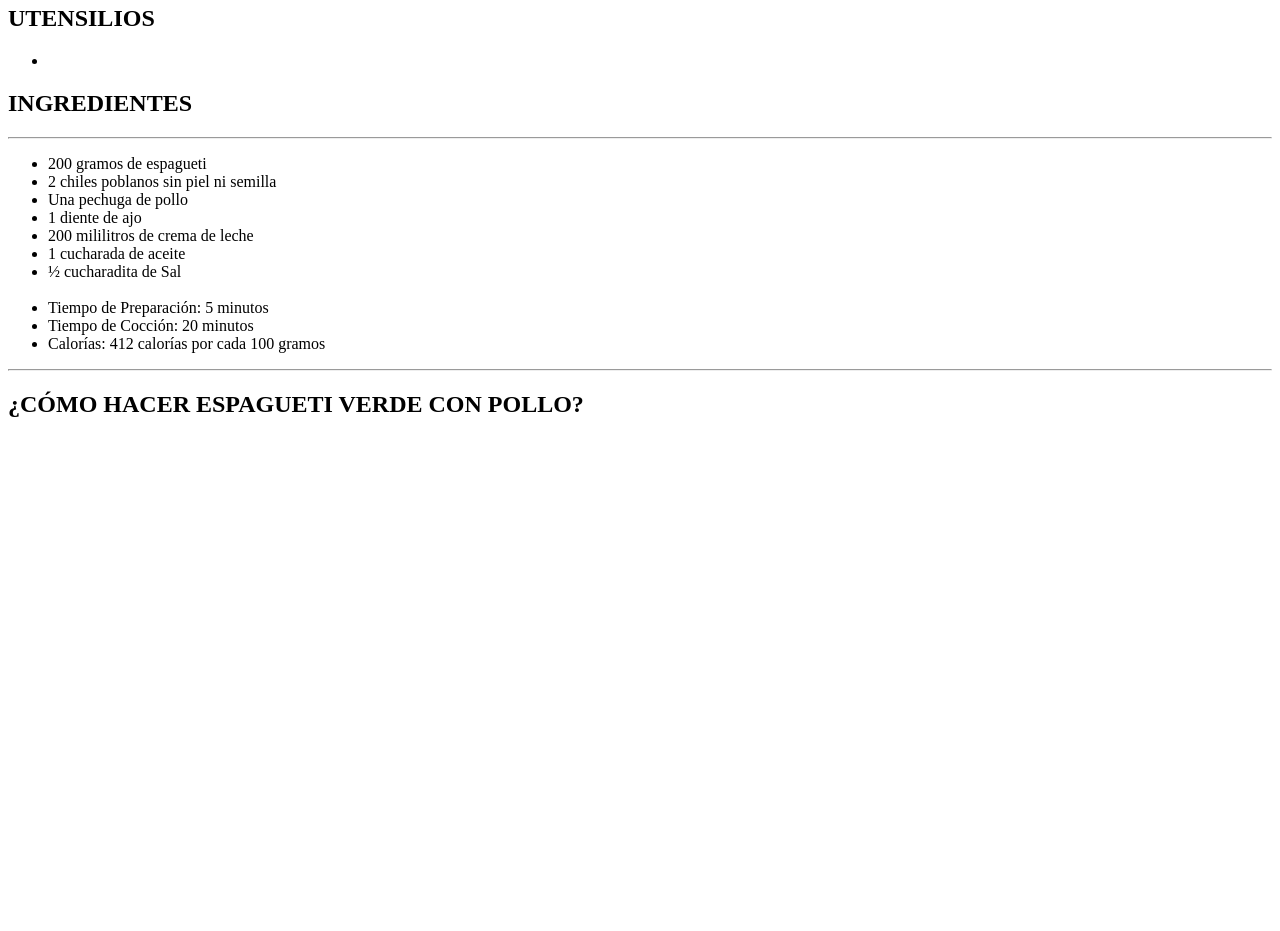
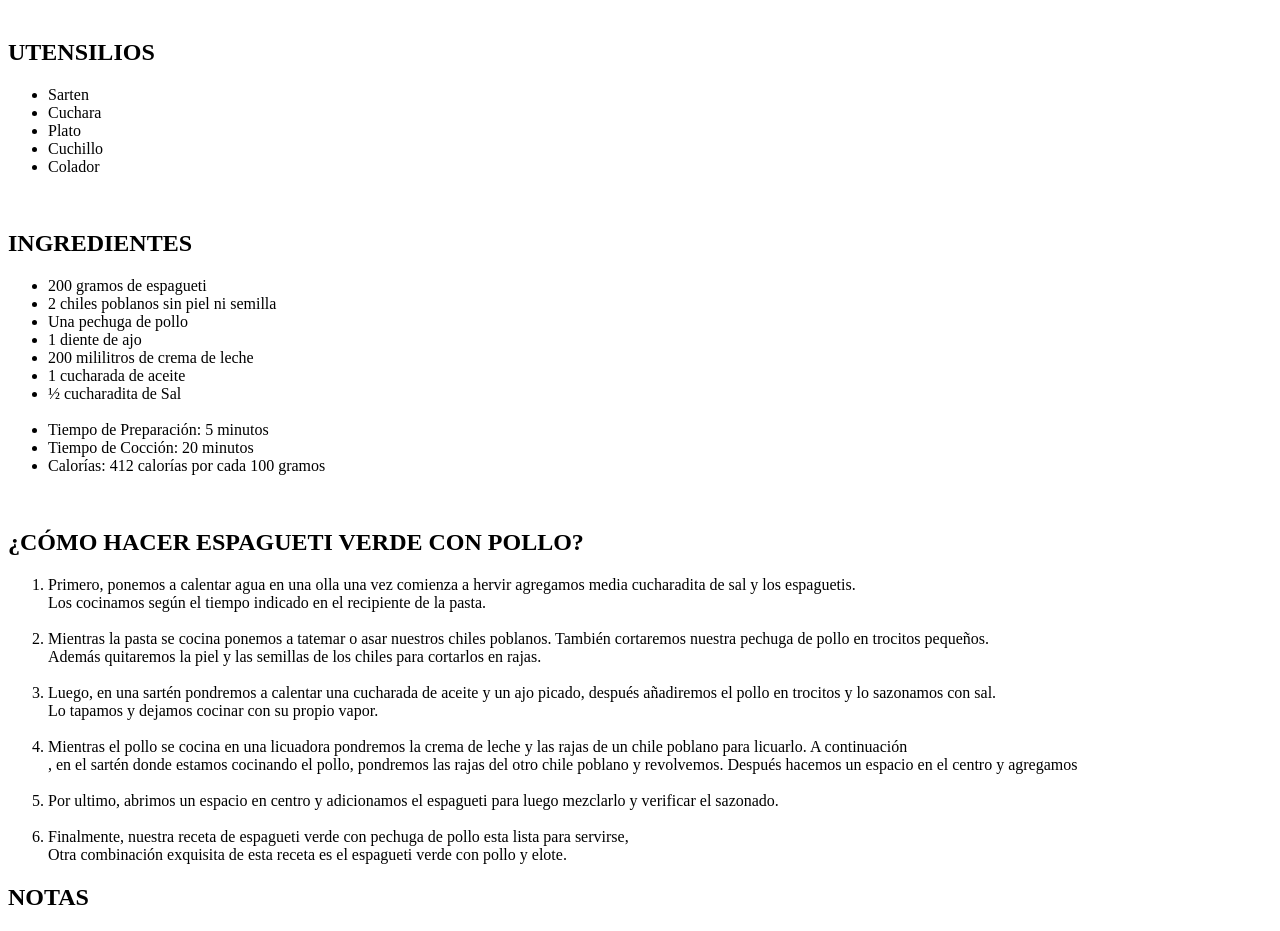
Before and after one commit to UpqrooCool/Programacion-web, a plain HTML site: page Actividad-1.HTML in a window 1280 px wide. Shown: the part 600-1531 px from the top of the page. Before the commit the page ends 1038 px from the top, so only its background shows below. Drawn offline with Linux system fonts and the light colour scheme.

Commit message:
Utensilios y Notas

```diff
--- a/Actividad-1.HTML
+++ b/Actividad-1.HTML
@@ -13,12 +13,19 @@
     <p>El Espagueti Verde con pollo y chile poblano es una receta mexicana exquisita y picosita. <br>La combinación del pollo con espagueti verde hacen que esta receta tenga un sabor diferente <br>a las pasta preparadas tradicionalmente.</p>
     <img src="espagueti-verde-con-pollo-1.jpg" alt="Spaghetti" width="500" height="400">
     <p>Si buscabas una manera para saber como hacer pechuga de pollo con espagueti verde, <br> en esta pagina te guiaremos paso a paso para que la puedas disfrutar.</p>
+    <br>
     <h2>UTENSILIOS</h2>
+
     <ul>
-        <li></li>
+        <li>Sarten</li>
+        <li>Cuchara</li>
+        <li>Plato</li>
+        <li>Cuchillo</li>
+        <li>Colador</li>
     </ul>
+    <br>
     <h2>INGREDIENTES</h2>
-    <hr>
+
     <ul>
         <li>200 gramos de espagueti</li>
         <li>2 chiles poblanos sin piel ni semilla</li>
@@ -32,8 +39,22 @@
         <li>Tiempo de Cocción: 20 minutos</li>
         <li>Calorías: 412 calorías por cada 100 gramos</li>
     </ul>
-    <hr>
+    <br>
     <h2>¿CÓMO HACER ESPAGUETI VERDE CON POLLO?</h2>
+    <ol>
+        <li>Primero, ponemos a calentar agua en una olla una vez comienza a hervir agregamos media cucharadita de sal y los espaguetis. <br>Los cocinamos según el tiempo indicado en el recipiente de la pasta.</li>
+        <br>
+        <li>Mientras la pasta se cocina ponemos a tatemar o asar nuestros chiles poblanos. También cortaremos nuestra pechuga de pollo en trocitos pequeños. <br>Además quitaremos la piel y las semillas de los chiles para cortarlos en rajas.</li>
+        <br>
+        <li>Luego, en una sartén pondremos a calentar una cucharada de aceite y un ajo picado, después añadiremos el pollo en trocitos y lo sazonamos con sal. <br> Lo tapamos y dejamos cocinar con su propio vapor.</li>
+        <br>
+        <li>Mientras el pollo se cocina en una licuadora pondremos la crema de leche y las rajas de un chile poblano para licuarlo. A continuación <br>, en el sartén donde estamos cocinando el pollo, pondremos las rajas del otro chile poblano y revolvemos. Después hacemos un espacio en el centro y agregamos </li>
+        <br>
+        <li>Por ultimo, abrimos un espacio en centro y adicionamos el espagueti para luego mezclarlo y verificar el sazonado.</li>
+        <br>
+        <li>Finalmente, nuestra receta de espagueti verde con pechuga de pollo esta lista para servirse, <br> Otra combinación exquisita de esta receta es el espagueti verde con pollo y elote.</li>
+    </ol>
+    <h2>NOTAS</h2>
 
 
 
```
